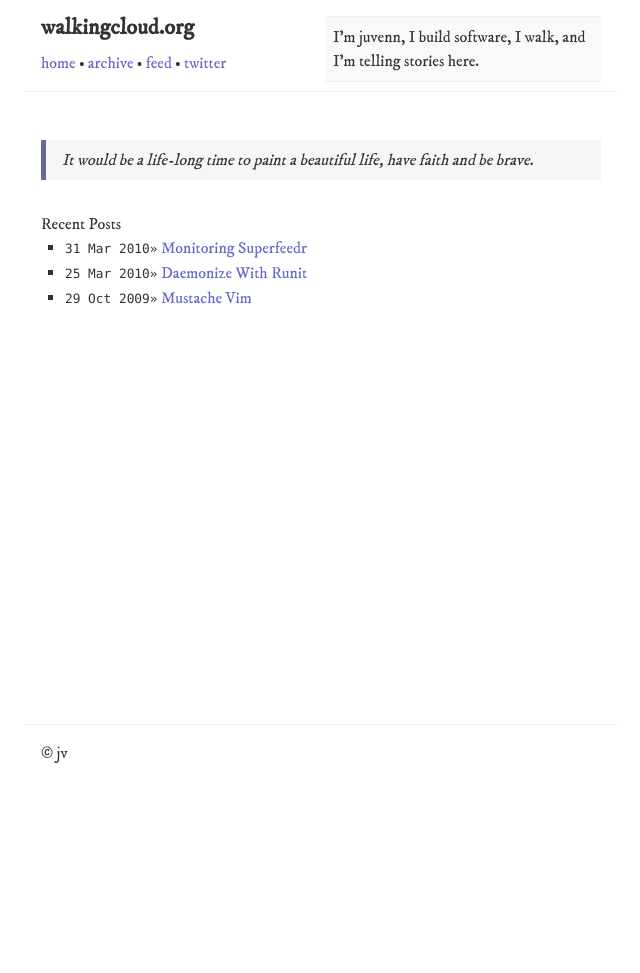
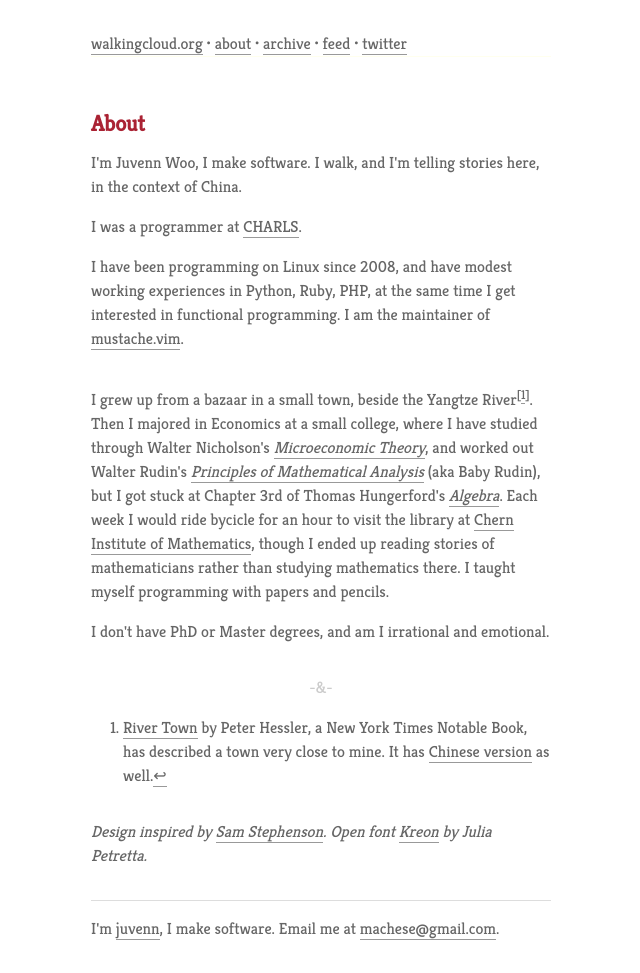
Before and after one commit to juvenn/juvenn.github.io, a Jekyll site: the page built from index.md, in a window 1280 px wide. Shown: the whole page, without its empty margins (319-959 px from the left). Built offline with Jekyll 4.4.1, drawn with Linux system fonts in a browser that asks for light colours; some web fonts are replaced; before the commit the page ends 900 px from its top, so only the background shows below that.

Commit message:
New simple design inspired by Sam Stephenson

```diff
--- a/_layouts/default.html
+++ b/_layouts/default.html
@@ -2,60 +2,38 @@
 <html>
 <head>
    <meta http-equiv="content-type" content="text/html; charset=utf-8" />
-   <meta name="viewport" content="width=device-width" />
+   <meta name="viewport" content="width=560px" />
    <title>{{ page.title }} - walkingcloud.org</title>
    <meta name="author" content="Jüvenn Woo" />
-   <link rel="shortcut icon" href="/media/images/favicon.ico" />
 
-   <!--
-   <link rel="stylesheet"
-   href="http://yui.yahooapis.com/3.3.0/build/cssreset/reset-min.css" type="text/css" />
-   --!>
-   <link rel="stylesheet" href="/media/css/yui3reset.css" type="text/css" />
    <link rel="stylesheet" href="/media/css/style.css" type="text/css" />
-   <link rel="stylesheet" href="/media/css/code.css" type="text/css" />
 
 </head>
 <body>
 
-  <div id="hd" class="container">
-    <div class="column">
-      <h1 id="headline">
-	<span class="" style="">walking</span><span class=""
-	  style="">cloud</span>.org
-      </h1>
-      <div id="about">I'm juvenn, I build software, I walk, and I'm
-	telling stories here.
-      </div>
-      <nav id="nav">
-      <a href="/">home</a>
+<header>
+<nav>
+<a href="/">walkingcloud.org</a>
       &bull;
-      <a rel="archives" href="/archive">archive</a>
+      <a href="/">about</a>
+      &bull;
+      <a rel="archive" href="/archive.html">archive</a>
       &bull;
       <a title="feed" href="http://feeds.feedburner.com/walking-cloud">feed</a>
       &bull;
       <a rel="me" title="twitter"
 	href="http://twitter.com/juvenn">twitter</a>
-      </nav>
-      <div class="clearfix"></div>
+</nav>
+</header>
 
-    </div>
-  </div>
-  <div id="bd" class="container">
-    <div class="column">
-      {{ content }}
-    </div>
-  </div>
-  <div id="ft" class="container">
-    <div class="column">
-      <p class="copyright">&copy; jv
-      </p>
-    </div>
-  </div>
+{{ content }}
 
-<!-- GitHub Ribbon
-<a href="http://github.com/juvenn"><img style="position: absolute; top: 0; right: 0; border: 0;" src="http://s3.amazonaws.com/github/ribbons/forkme_right_gray_6d6d6d.png" alt="Fork me on GitHub" /></a>
---!>
+<footer>
+  <p>
+  I'm <a href="/">juvenn</a>, I make software. Email me at
+<a href="mailto:machese@gmail.com">machese@gmail.com</a>.
+  </p>
+</footer>
 
 <script type="text/javascript">
 
--- a/index.md
+++ b/index.md
@@ -1,19 +1,73 @@
 ---
 layout: default
-title: ☁
+title: About
 ---
 
-<div id="home">
+<h1>About</h1>
+
+<section>
+
+<p>I'm Juvenn Woo, I make software. I walk, and I'm telling
+stories here, in the context of China.</p>
+
+<p>I was a programmer at <a
+href="http://charls.ccer.edu.cn">CHARLS</a>.</p>
+
+<p>I have been programming on Linux since 2008, and have modest working
+experiences in Python, Ruby, PHP, at the same time I get interested in
+functional programming. I am the maintainer of <a
+href="https://github.com/juvenn/mustache.vim">mustache.vim</a>.</p>
+
+</section>
+
+<!--
+<section>
 
   <blockquote> It would be a life-long time to paint a beautiful life,
-have faith and be brave.  </blockquote>
+have faith and be brave, m.y..  </blockquote>
 
-  <ul class="posts"> Recent Posts
-    {% for post in site.posts %}
-    <li>
-    <span class="timestamp">{{ post.date | date_to_string }}</span>
-    <a href="{{ post.url }}">{{ post.title }}</a></li>
-    {% endfor %}
-  </ul>
+</section>
+-->
 
-</div>
+<section>
+
+<p>I grew up from a bazaar in a small town, beside the Yangtze
+River<sup id="fnref:1"><a rel="footnote" href="#fn:1">1</a></sup>.
+Then I majored in Economics at a small college, where I have studied
+through Walter Nicholson's <a
+href="http://amzn.com/0324421621"><em>Microeconomic Theory</em></a>, and
+worked out Walter Rudin's <a
+href="http://amzn.com/007054235X"><em>Principles of Mathematical
+Analysis</em></a> (aka Baby Rudin), but I got stuck at Chapter 3rd of
+Thomas Hungerford's <a
+href="http://amzn.com/0387905189"><em>Algebra</em></a>.  Each week I
+would ride bycicle for an hour to visit the library at <a
+href="http://www.nim.nankai.edu.cn/nim_e/index.htm">Chern Institute of
+Mathematics</a>, though I ended up reading stories of mathematicians
+rather than studying mathematics there. I taught myself programming with
+papers and pencils.</p>
+
+<p>I don't have PhD or Master degrees, and am I irrational and
+emotional.</p>
+
+</section>
+
+<section class="footnotes">
+<ol>
+
+<li id="fn:1"><a href="http://amzn.com/0060855029">River Town</a> by
+Peter Hessler, a New York Times Notable Book, has described a town very
+close to mine. It has <a
+href="http://www.amazon.cn/dp/B0074E7CVU">Chinese version</a> as well.<a
+rel="reference" href="#fnref:1">&#8617;</a></li>
+
+</ol>
+</section>
+
+<section class="thanks">
+
+Design inspired by <a href="http://sstephenson.us">Sam Stephenson</a>.
+Open font <a href="http://www.google.com/fonts/specimen/Kreon">Kreon</a>
+by Julia Petretta.
+
+</section>
--- a/media/css/style.css
+++ b/media/css/style.css
@@ -1,55 +1,39 @@
-@import url(http://fonts.googleapis.com/css?family=IM+Fell+DW+Pica|Gentium+Book+Basic:400,700,400italic,700italic);
+@import url(http://fonts.googleapis.com/css?family=Kreon);
 
-body {font-family:"IM Fell DW Pica",serif;font-size:100%;color:#333;}
-/* Desktop */
-@media all and (min-width: 600px)  {
-  .column{width:560px;margin:0 auto;}
-  #headline {float:left;}
-  #about {float:right;}
-  nav {clear:left;}
-}
-/* Mobile */
-@media all and (max-width: 600px) {
-  .column{margin:0;}
-  nav {padding-top:1em;}
-}
+body {font-family:Kreon;font-size:16px;color:#666;width:460px;line-height:1.5em;margin:0 auto;}
 
-h1,h2,h3,h4,h5,h6 {font-weight:bold}
-h1,h2,h3 {padding:1em 0;}
-h1 {font-size:138.5%;}
+h1,h2,h3,h4,h5,h6 {font-weight:bold;}
+h1,h2,h3 {padding-top:1em;}
+h1 {color:#a23;font-size:138.5%;}
 h2 {font-size:123.1%;}
 h3 {font-size:108%;}
 
-a {color:#66c;text-decoration:none;}
-a:visited {color:#669;}
-a:hover {text-decoration:underline;}
+em {font-style:italic;}
+strong {font-weight:bold;}
 
-.column {line-height:1.5em;padding:1em;}
-#hd h1 {padding-top:0;padding-bottom:.5em;}
-#about {width:260px;padding:.5em;background:#f9f9f9;border:1px solid #f0f0f0;border-width:1px 0;}
-#bd h1 {color:#903;}
-#bd .column {min-height:600px;border:solid #efefef;border-width:1px 0;}
+a {color:#666;text-decoration:none;border-bottom:1px solid #999;}
+a:hover {color:#222;border-bottom:1px solid #333;}
+
+header {margin:2em auto; border-bottom:1px solid #ffe; }
+footer {margin:2em auto; border-top:1px solid #ddd;}
+section {margin:0 auto 2em auto;}
+section.thanks {font-style:italic;}
+p {padding:0;margin:1em 0;}
 
 sup {font-size:.8em;vertical-align:super;}
 sup:before {content:"[";}
 sup:after {content:"]";}
-blockquote {font-style:italic;border-left:5px solid #669;padding:.5em 1em;background:#f6f6f6;margin:2em 0;}
-ol {list-style:decimal;}
-ul {list-style:square;}
-li {margin-left:1.5em;}
-em {font-style:italic;}
-strong {font-weight:bold;}
+blockquote {font-style:italic;text-align:right;border-left:5px solid #a23;padding:.5em 1em;background:#f6f6f6;margin:2em 0;}
+ol {list-style:decimal;padding-left:2em;}
+ul {list-style:square;padding-left:2em;}
 
-.posts { margin-bottom: 2em; }
-.posts ul {list-style-type:none;}
-.posts .timestamp:after { content: "»"; }
-.posts .timestamp {font-family:Monaco,monospace;font-size:80%;}
+.post pre {color:#fff;padding:.8em .4em;border-radius:5px;background:#666;margin:.25em 0;}
+.post code {font-size:.8em;}
+.post pre code { display: block; }
 
-#post p {font-family:"Gentium Book Basic",serif;padding:.5em 0;}
-#post .meta:before { content: "⌚ "; }
-#post pre {color:#fff;padding:.8em .4em;border-radius:5px;background:#666;margin:.25em 0;}
-#post code {font-size:.9em;padding:0 .4em;}
-#post pre code { display: block; }
+.footnotes:before {content:"-&-";color:#ccc;display:block;text-align:center;}
+.footnotes {margin-top:1em;}
 
-.footnotes {margin-top:1em;}
-.footnotes:before {content:"-&-";color:#ccc;display:block;text-align:center;}
+.posts li {padding:.5em 0;}
+.posts time:after { content: " »"; }
+.posts time {font-family:Monaco,monospace;font-size:.8em;}
```
Also changed, not shown: _layouts/memoir.html (added, +84 -0 lines), _layouts/post.html (+4 -4 lines), archive.md (+4 -4 lines).
